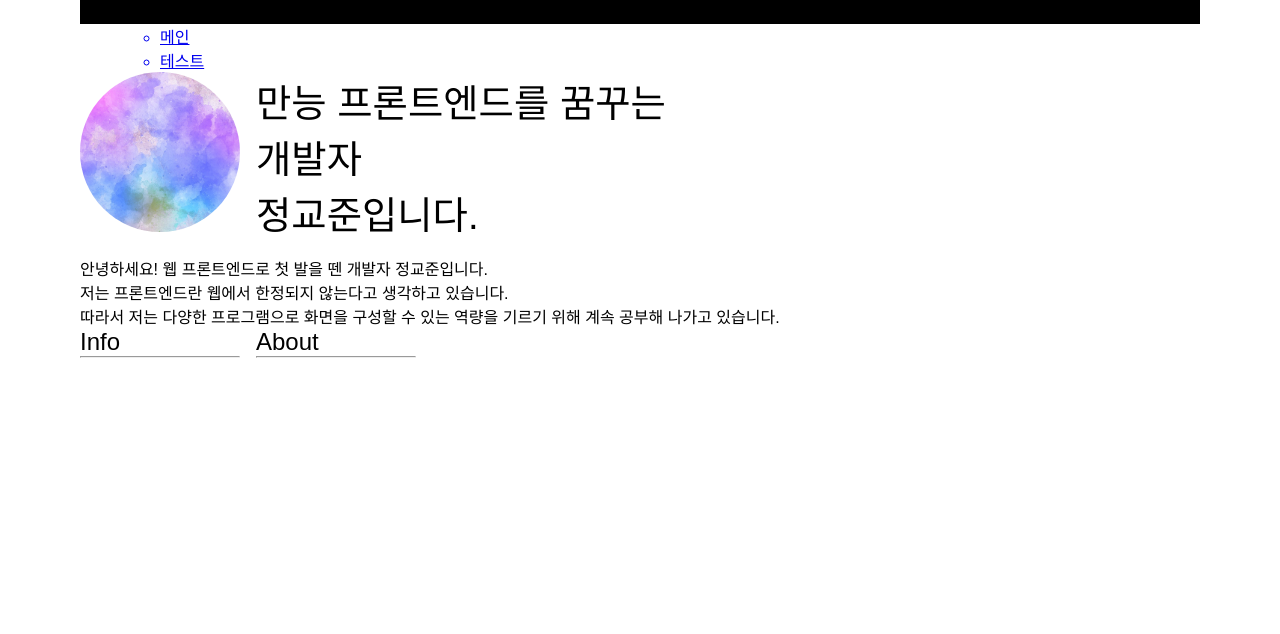
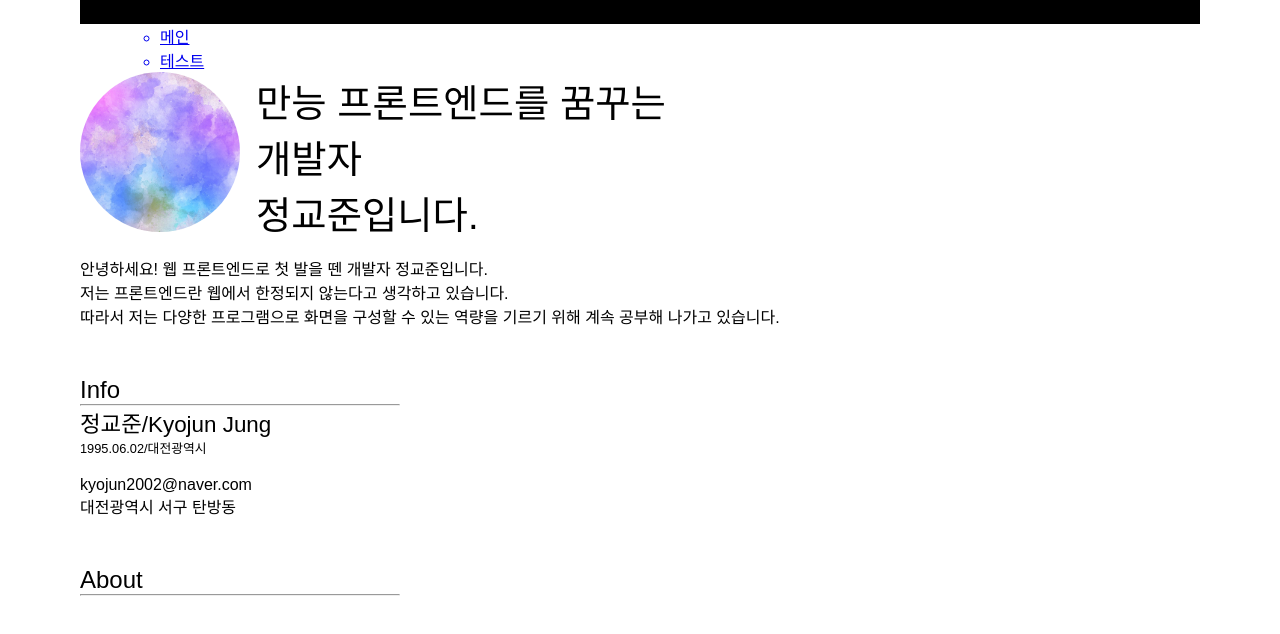
Before and after one commit to jeongkyojun/Project_react_introduceMyself, a React (Create React App) app: page / in a window 1280 px wide. Shown: the top 634 px of the page. Built offline with nearby package versions, Linux system fonts and the light colour scheme.

Commit message:
feat: 메인페이지 화면 구성 변화

```diff
--- a/src/atom/List/styles.ts
+++ b/src/atom/List/styles.ts
@@ -7,6 +7,4 @@ export const StyledUnorderList = styled.ul<ListStyleTypes>``;
 
 export const StyledOrderList = styled.ol<ListStyleTypes>``;
 
-export const StyledItem = styled.li`
-    display: inline-block;
-`;
+export const StyledItem = styled.li``;
--- /dev/null
+++ b/src/organism/AboutSection/index.tsx
@@ -0,0 +1,14 @@
+import React from 'react';
+import Text from '../../atom/Text';
+import { AboutWrapper } from './styles';
+
+const AboutSection = () => {
+  return (
+    <AboutWrapper>
+      <Text size={1.5}>About</Text>
+      <hr></hr>
+    </AboutWrapper>
+  );
+};
+
+export default AboutSection;
--- /dev/null
+++ b/src/organism/AboutSection/styles.ts
@@ -0,0 +1,7 @@
+import styled from 'styled-components';
+
+export const AboutWrapper = styled.div`
+  display: flex;
+  flex-direction: column;
+  width: 20rem;
+`;
--- a/src/organism/InfoSection/index.tsx
+++ b/src/organism/InfoSection/index.tsx
@@ -1,6 +1,14 @@
 import React from 'react';
+import List from '../../atom/List';
 import Text from '../../atom/Text';
-import { AboutWrapper, InfoWrapper, StyledInfoSection } from './styles';
+import { my_info } from './info';
+import {
+  ContentsWrapper,
+  InfoWrapper,
+  NameAndAge,
+  StyledInfoSection,
+  TelAndAddr,
+} from './styles';
 
 const InfoSection = () => {
   return (
@@ -8,11 +16,17 @@ const InfoSection = () => {
       <InfoWrapper>
         <Text size={1.5}>Info</Text>
         <hr></hr>
+        <ContentsWrapper>
+          <NameAndAge>
+            <Text size={1.4}>{my_info.name}</Text>
+            <Text size={0.8}>{my_info.age}</Text>
+          </NameAndAge>
+          <TelAndAddr>
+            <Text>{my_info.Email}</Text>
+            <Text>{my_info.address}</Text>
+          </TelAndAddr>
+        </ContentsWrapper>
       </InfoWrapper>
-      <AboutWrapper>
-        <Text size={1.5}>About</Text>
-        <hr></hr>
-      </AboutWrapper>
     </StyledInfoSection>
   );
 };
--- /dev/null
+++ b/src/organism/InfoSection/info.ts
@@ -0,0 +1,7 @@
+export const my_info = {
+  name: `정교준/Kyojun Jung`,
+  age: `1995.06.02/대전광역시`,
+  tel: `010-4927-9576`,
+  Email: `kyojun2002@naver.com`,
+  address: `대전광역시 서구 탄방동`,
+};
--- a/src/organism/InfoSection/styles.ts
+++ b/src/organism/InfoSection/styles.ts
@@ -9,11 +9,15 @@ export const StyledInfoSection = styled.div`
 export const InfoWrapper = styled.div`
   display: flex;
   flex-direction: column;
-  width: 10rem;
+  width: 20rem;
 `;
 
-export const AboutWrapper = styled.div`
+export const ContentsWrapper = styled.div`
   display: flex;
   flex-direction: column;
-  width: 10rem;
+  gap: 1.2rem;
 `;
+
+export const NameAndAge = styled.div``;
+
+export const TelAndAddr = styled.div``;
--- a/src/page/Main/index.tsx
+++ b/src/page/Main/index.tsx
@@ -2,6 +2,7 @@ import React from 'react';
 import Image from '../../atom/Image';
 import Text from '../../atom/Text';
 import ButtonGroups from '../../molcule/ButtonGroups';
+import AboutSection from '../../organism/AboutSection';
 import InfoHeader from '../../organism/InfoHeader';
 import InfoSection from '../../organism/InfoSection';
 import { button_list } from './button_list';
@@ -12,6 +13,7 @@ const Main = () => {
     <StyledMain>
       <InfoHeader imgSrc={'../img/user.jpg'} imgAlt={'user'}></InfoHeader>
       <InfoSection></InfoSection>
+      <AboutSection></AboutSection>
     </StyledMain>
   );
 };
--- a/src/page/Main/styles.ts
+++ b/src/page/Main/styles.ts
@@ -4,6 +4,7 @@ export const StyledMain = styled.div`
   display: flex;
   flex-direction: column;
   justify-content: center;
+  gap: 3rem;
 `;
 
 export const MainHeader = styled.div`
--- a/src/test/styles.ts
+++ b/src/test/styles.ts
@@ -5,7 +5,7 @@ export const StyledTestDiv = styled.div`
   flex-direction: column;
   justify-content: center;
   gap: 1rem;
-  background-color: green;
+  background-color: #bcbcbc;
   width: 100%;
   height: 100%;
 `;
```
Also changed, not shown: src/page/Main/my_intro.ts (+0 -8 lines), src/test/index.tsx (+3 -7 lines).
